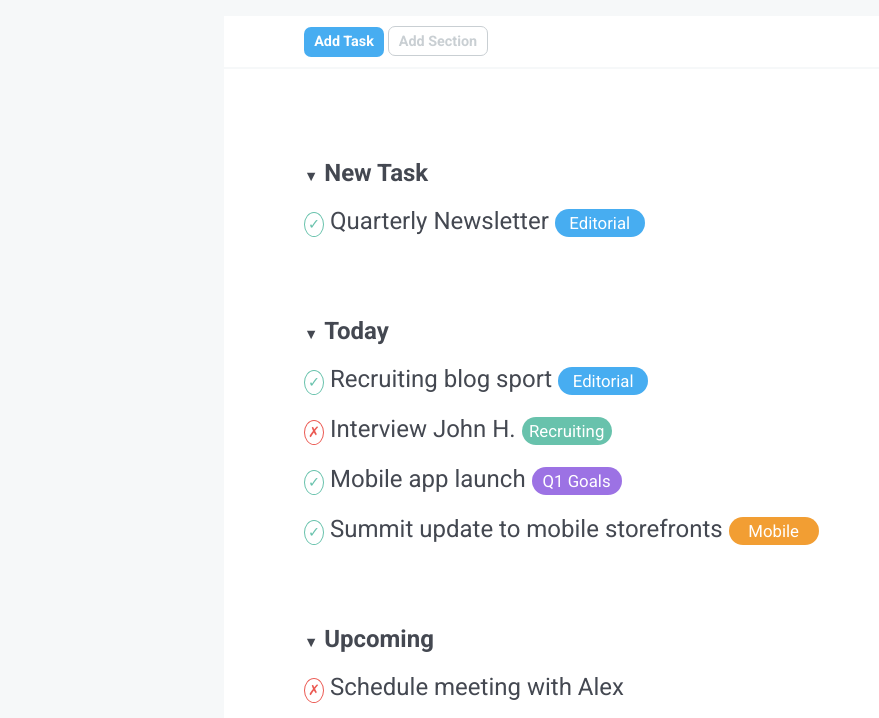
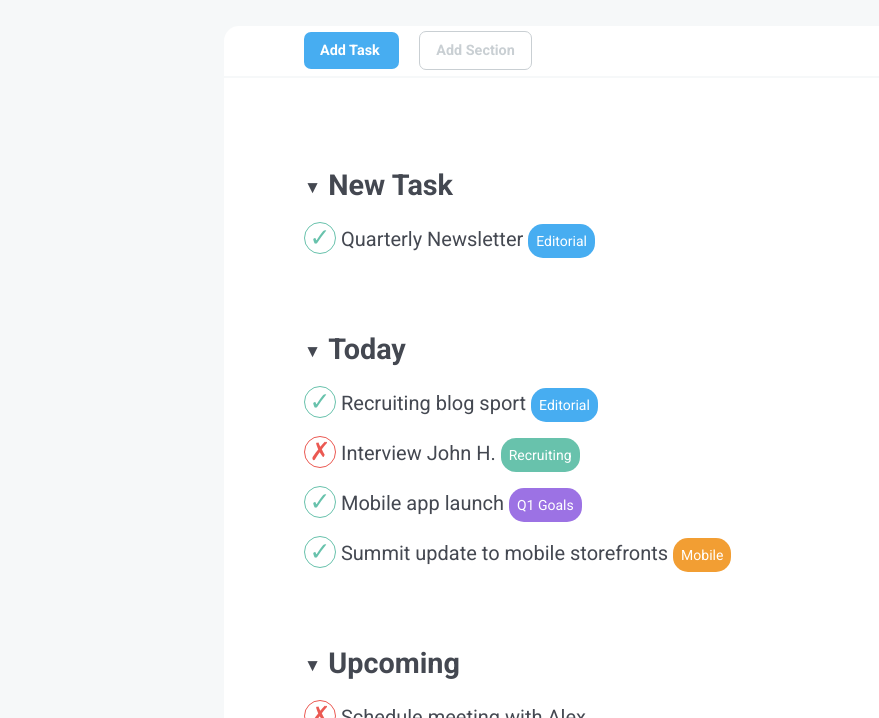
Before and after one commit to simoneluca00/html-css-toboolist, a plain HTML site: page index.html in a window 1280 px wide. Shown: the part 84-802 px from the top of the page, without its empty margins (0-879 px from the left). Drawn offline with Linux system fonts and the light colour scheme.

Commit message:
Correzione codice

```diff
--- a/asset/css/style.css
+++ b/asset/css/style.css
@@ -14,15 +14,18 @@ header h1{
     font-size: 3em;
 }
 
+h1,
+#logo{
+    line-height: 80px;
+    vertical-align: middle;
+    margin-left: 10px;
+}
+
 main{
     width: 65%;
     margin: 30px auto;
-}
-
-h1,
-#logo{
-    line-height: 70px;
-    vertical-align: middle;
+    border-top-left-radius: 15px;
+    border-top-right-radius: 15px;
 }
 
 /* UTILITY */
@@ -41,11 +44,11 @@ h1,
 
 .b-radius7{
     border-radius: 7px;
-    display: inline-block;
-    height: 30px;
     line-height: 30px;
     text-align: center;
     font-size: 0.9em;
+    padding: 10px 16px;
+    margin-right: 20px;
 }
 
 .p-left80{
@@ -78,18 +81,8 @@ h1,
     border-bottom: 2px solid #f6f8f9;
 }
 
-.buttons-add{
-    width: 80%;
-}
-
-.add-task{
-    width: 80px;
-
-}
-
 .add-section {
     border: 1px solid #c9cfd3;
-    width: 100px;
     color: #c9cfd3;
 }
 
@@ -97,42 +90,55 @@ ul > li {
     margin-top: 20px;
 }
 
-ul > li:before{
+.tasks::before{
     content: '\25BC';
     font-size: 0.6em;
+    vertical-align: middle;
+    line-height: 20px;
 }
 
 .tasks{
-    font-size: 1.5em;
+    font-size: 1.8em;
     color: #444851;
     margin-top: 80px;
 }
 
-.check:before{
+.check::before{
     content: '\2713';
     color: #68c2ac;
     border: 1px solid #68c2ac;
-    border-radius: 50%;
-    padding: 3px;
 }
 
-.check .cross{
-    font-size: 21px;
+.check,
+.cross{
+    font-size: 20px;
+    height: 30px;
+    line-height: 30px;
+    vertical-align: middle;
 }
 
-.cross:before{
+.cross::before{
     content: '\2717';
     color: #eb5952;
     border: 1px solid #eb5952;
+}
+
+.cross::before,
+.check::before {
+    display: inline-block;
+    font-size: 25px;
     border-radius: 50%;
-    padding: 3px;
+    height: 30px;
+    width: 30px;
+    line-height: 30px;
+    text-align: center;
 }
 
 .category {
     display: inline-block;
-    width: 90px;
     text-align: center;
-    padding: 4px;
+    padding: 2px 8px;
     border-radius: 15px;
     font-size: 0.7em;
+    line-height: 30px;
 }
--- a/index.html
+++ b/index.html
@@ -17,8 +17,11 @@
 
     <!-- Intestazione e logo -->
     <header class="bg-white">
-        <img id="logo" src="./asset/img/logo copia.png" alt="logo di Toboolist">
-        <h1>Toboolist</h1>
+        <div>
+            <img id="logo" src="./asset/img/logo copia.png" alt="logo di Toboolist">
+            <h1>Toboolist</h1>
+        </div>
+
     </header>
 
     <!-- Buttons -->
@@ -27,18 +30,19 @@
         <div id="container-buttons">
             <div class="buttons-add p-left80">
 
-                <div class="add-task bg-blue f-white b-radius7">
+                <span class="add-task bg-blue f-white b-radius7">
                     <strong> Add Task </strong>
-                </div>
+                </span>
 
-                <div class="add-section bg-white b-radius7">
+                <span class="add-section bg-white b-radius7">
                     <strong>Add Section</strong>
-                </div>
+                </span>
 
             </div>
         </div>
 
         <!-- Lista -->
+        <!-- Invece di "type=none" possiamo selezionare "li" e nel css mettere "list-style:none" -->
         <div class="p-left80">
             <ul type="none">
 
```
